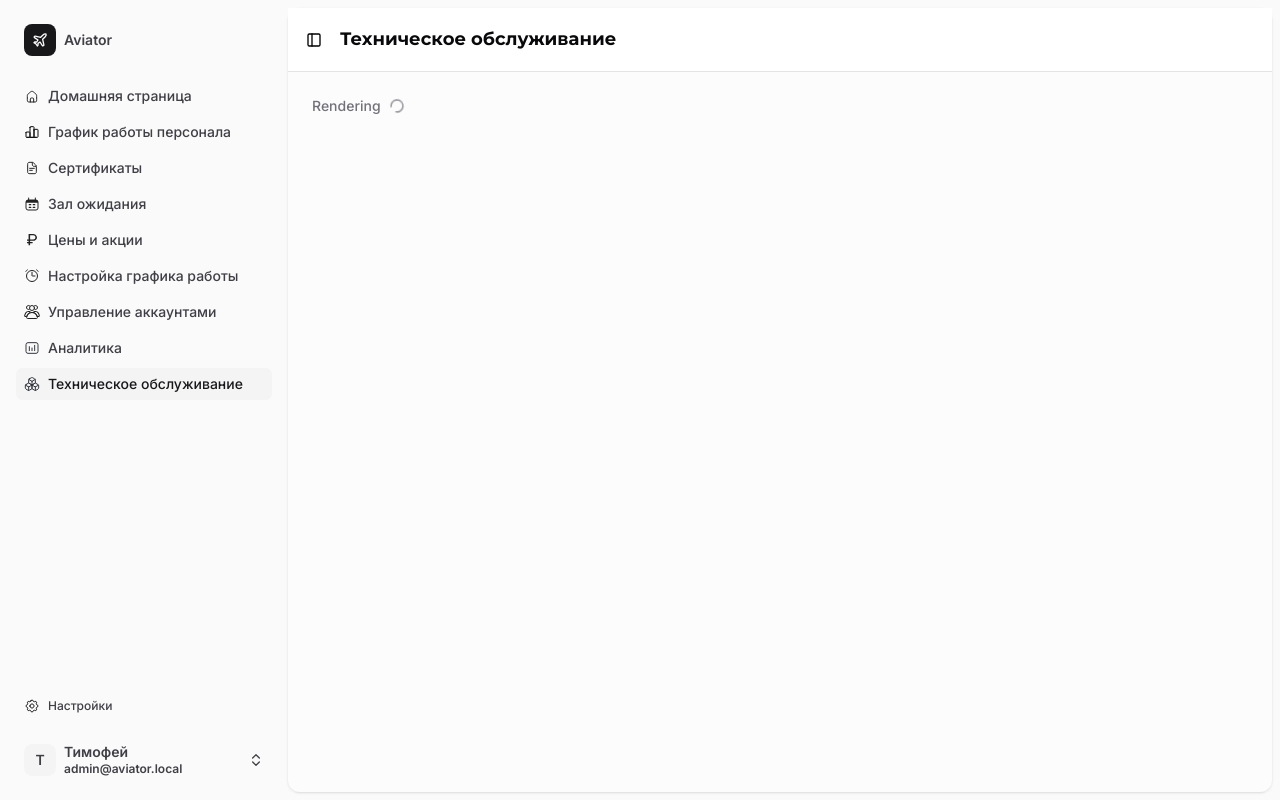
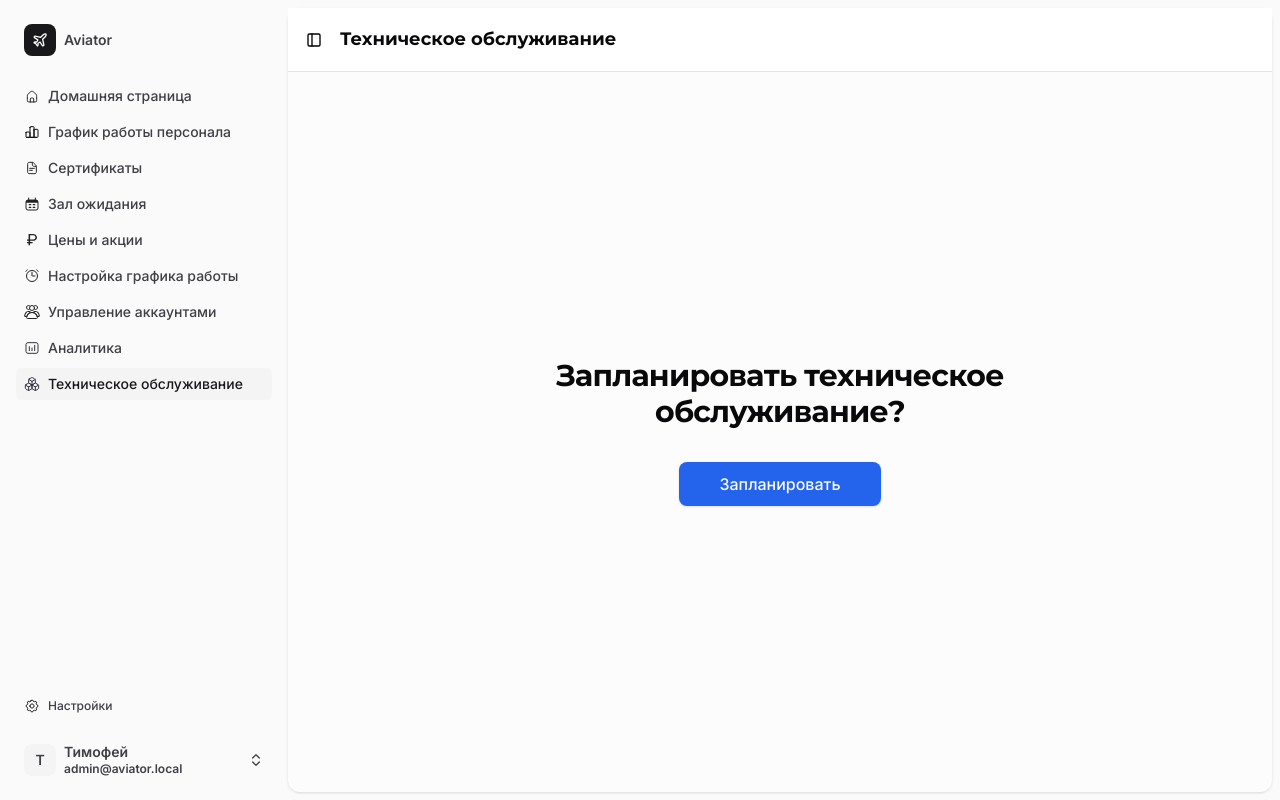
Before and after one commit to Cherkoff-web-sites/aviator, a React (Vite) app: page /admin/maintenance in a window 1280 px wide. Built offline with nearby package versions, Linux system fonts and the light colour scheme.

Commit message:
tech support on admin

```diff
--- a/src/App.tsx
+++ b/src/App.tsx
@@ -8,6 +8,7 @@ import AdminLayout from './pages/admin/AdminLayout'
 import AdminAccountsPage from './pages/admin/AdminAccountsPage'
 import AdminCertificatesPage from './pages/admin/AdminCertificatesPage'
 import AdminDashboardPage from './pages/admin/AdminDashboardPage'
+import AdminMaintenancePage from './pages/admin/AdminMaintenancePage'
 import AdminPricesPromosPage from './pages/admin/AdminPricesPromosPage'
 import AdminSectionPage from './pages/admin/AdminSectionPage'
 import AdminSettingsPage from './pages/admin/AdminSettingsPage'
@@ -40,6 +41,7 @@ function App() {
                   <Route path="schedule-settings" element={<AdminScheduleSettingsPage />} />
                   <Route path="prices-promos" element={<AdminPricesPromosPage />} />
                   <Route path="accounts" element={<AdminAccountsPage />} />
+                  <Route path="maintenance" element={<AdminMaintenancePage />} />
                   {ADMIN_NAV_MAIN.filter(
                     (item) =>
                       item.to !== '/admin' &&
@@ -48,7 +50,8 @@ function App() {
                       item.to !== '/admin/waiting-room' &&
                       item.to !== '/admin/schedule-settings' &&
                       item.to !== '/admin/prices-promos' &&
-                      item.to !== '/admin/accounts',
+                      item.to !== '/admin/accounts' &&
+                      item.to !== '/admin/maintenance',
                   ).map((item) => (
                     <Route
                       key={item.to}
--- /dev/null
+++ b/src/pages/admin/AdminMaintenancePage.tsx
@@ -0,0 +1,18 @@
+import { Button } from '@/components/ui/button'
+
+export default function AdminMaintenancePage() {
+  return (
+    <div className="flex min-h-[min(70vh,560px)] flex-1 flex-col items-center justify-center gap-8 px-4 py-12 text-center">
+      <h2 className="max-w-xl text-2xl font-semibold leading-tight tracking-tight text-foreground sm:text-3xl">
+        Запланировать техническое обслуживание?
+      </h2>
+      <Button
+        type="button"
+        size="lg"
+        className="h-11 min-w-[200px] rounded-lg px-10 text-base font-medium"
+      >
+        Запланировать
+      </Button>
+    </div>
+  )
+}
```
